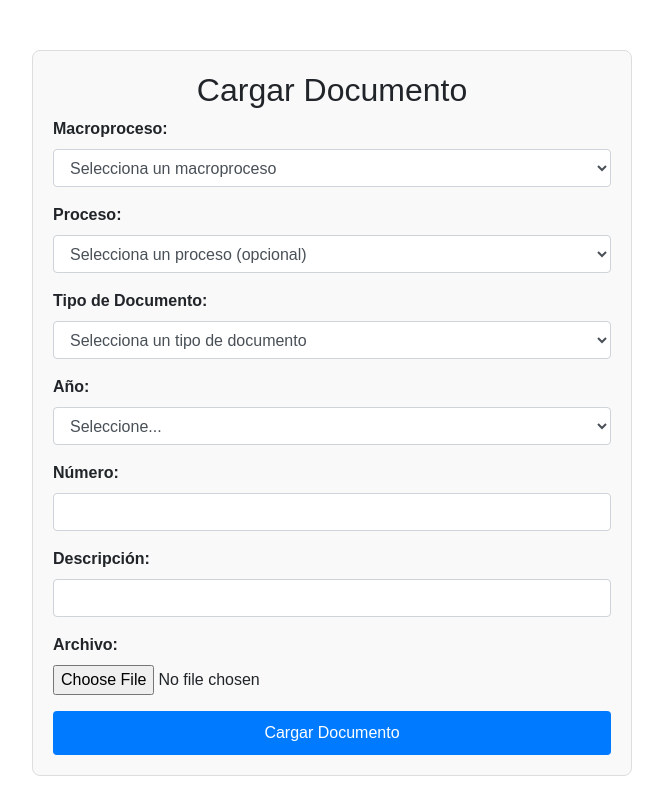
After one commit to DiegoQui1099/Chamba2, a Flask app: page /upload in a window 1280 px wide. The commit adds this page. Shown: the whole page, without its empty margins (308-971 px from the left). Run offline with Flask 3, Linux system fonts and the light colour scheme; the visitor is signed in with stand-in values (Sample User, id 1); data that the repository does not hold is empty; some libraries are stand-ins or nearby versions.

Commit message:
version 1

```diff
--- a/Static/css/styles.css
+++ b/Static/css/styles.css
@@ -207,4 +207,8 @@ h2 {
 
 .pagination button:hover {
     background-color: #ddd;
+<<<<<<< HEAD
 }
+=======
+}
+>>>>>>> c13d68e610af18a076cf63d838ab6ecbefba2f79
--- /dev/null
+++ b/Templates/upload.html
@@ -0,0 +1,135 @@
+<!DOCTYPE html>
+<html lang="es">
+<head>
+    <meta charset="UTF-8">
+    <meta name="viewport" content="width=device-width, initial-scale=1.0">
+    <title>Cargar Documento</title>
+    <link rel="stylesheet" href="https://maxcdn.bootstrapcdn.com/bootstrap/4.5.2/css/bootstrap.min.css">
+    <style>
+        body {
+            font-family: Arial, sans-serif;
+        }
+        #contenedor-formulario {
+            max-width: 600px;
+            margin: auto;
+            padding: 20px;
+            background-color: #f9f9f9;
+            border: 1px solid #ddd;
+            border-radius: 8px;
+            margin-top: 50px;
+        }
+        h2 {
+            text-align: center;
+        }
+        .form-group label {
+            font-weight: bold;
+        }
+        .submit {
+            text-align: center;
+        }
+        .submit input {
+            width: 100%;
+            padding: 10px;
+            background-color: #007bff;
+            color: white;
+            border: none;
+            border-radius: 4px;
+            cursor: pointer;
+        }
+        .submit input:hover {
+            background-color: #0056b3;
+        }
+        .alert {
+            margin-bottom: 20px;
+        }
+        .alert-success {
+            background-color: #d4edda;
+            color: #155724;
+        }
+        .alert-error {
+            background-color: #f8d7da;
+            color: #721c24;
+        }
+    </style>
+</head>
+<body>
+
+<div id="contenedor-formulario">
+    <h2>Cargar Documento</h2>
+
+    <!-- Mensajes de alerta -->
+    {% with messages = get_flashed_messages(with_categories=true) %}
+        {% if messages %}
+            <div class="alert {{ messages[0][0] }}">
+                {{ messages[0][1] }}
+            </div>
+        {% endif %}
+    {% endwith %}
+
+    <form action="{{ url_for('cargar_documento') }}" method="POST" enctype="multipart/form-data">
+        <div class="form-group">
+            <label for="id_mp">Macroproceso:</label><br>
+            <select name="id_mp" id="id_mp" class="form-control">
+                <option value="">Selecciona un macroproceso</option>
+                {% for macroproceso in macroprocesos %}
+                <option value="{{ macroproceso[0] }}">{{ macroproceso[1] }}</option>
+                {% endfor %}
+            </select>
+        </div>
+
+        <div class="form-group">
+            <label for="id_p">Proceso:</label>
+            <select name="id_p" id="id_p" class="form-control">
+                <option value="XXX">Selecciona un proceso (opcional)</option>
+                {% for proceso in procesos %}
+                <option value="{{ proceso[0] }}">{{ proceso[1] }}</option>
+                {% endfor %}
+            </select>
+        </div>
+
+        <div class="form-group">
+            <label for="id_tipo_documento">Tipo de Documento:</label>
+            <select name="id_tipo_documento" id="id_tipo_documento" class="form-control">
+                <option value="">Selecciona un tipo de documento</option>
+                {% for doc in documento %}
+                <option value="{{ doc[0] }}">{{ doc[1] }}</option>
+                {% endfor %}
+            </select>
+        </div>
+
+        <div class="form-group">
+            <label for="anio">Año:</label>
+            <select name="anio" id="anio" class="form-control">
+                <option value="">Seleccione...</option>
+                {% for anio_item in anio %}
+                <option value="{{ anio_item[0] }}">{{ anio_item[0] }}</option>
+                {% endfor %}
+            </select>
+        </div>
+
+        <div class="form-group">
+            <label for="numero">Número:</label>
+            <input type="text" name="numero" id="numero" class="form-control">
+        </div>
+
+        <div class="form-group">
+            <label for="descripcion">Descripción:</label>
+            <input type="text" name="descripcion" id="descripcion" class="form-control">
+        </div>
+
+        <div class="form-group">
+            <label for="file">Archivo:</label>
+            <input type="file" name="file" id="file" class="form-control-file" accept=".pdf,.doc,.docx" required>
+        </div>
+
+        <div class="submit">
+            <input type="submit" value="Cargar Documento">
+        </div>
+    </form>
+</div>
+
+<script src="https://code.jquery.com/jquery-3.5.1.slim.min.js"></script>
+<script src="https://cdn.jsdelivr.net/npm/@popperjs/core@2.9.2/dist/umd/popper.min.js"></script>
+<script src="https://stackpath.bootstrapcdn.com/bootstrap/4.5.2/js/bootstrap.min.js"></script>
+</body>
+</html>
--- a/app.py
+++ b/app.py
@@ -1,11 +1,21 @@
-from flask import Flask, render_template, request, redirect, url_for, abort, send_file
+import datetime
+import hashlib
+import os
+import MySQLdb
+from flask import Flask, flash, render_template, request, redirect, session, url_for, abort, send_file
 from flask_mysqldb import MySQL
 from config import Config
 import io
+import math
+from werkzeug.utils import secure_filename
+from datetime import datetime
 
 app = Flask(__name__)
 app.config.from_object(Config)
-
+app.secret_key = 'tu_clave_secreta_aqui'
+UPLOAD_FOLDER = 'uploads'
+app.config['UPLOAD_FOLDER'] = UPLOAD_FOLDER
+app.config['MAX_CONTENT_LENGTH'] = None
 mysql = MySQL(app)
 
 @app.route('/', methods=['GET', 'POST'])
@@ -114,7 +124,10 @@ def index():
     # Convertir resultados en una lista de diccionarios con 'id' y 'nombre'
     resultados = [{'nombre': row[7], 'documento': row[0], 'macroproceso': row[1], 'proceso': row[2], 'numero': row[3], 'anio': row[4], 'descripcion': row[5], 'peso': round(row[6] / 1024, 2)} for row in resultados]
 
-    return render_template('index.html', page=page, total_pages=total_pages, per_page=per_page, macroprocesos=macroprocesos, procesos=procesos, documento=documento, resultados=resultados, anio=anio)
+    start_page = max(1, page - 4)
+    end_page = min(total_pages, page + 4)
+
+    return render_template('index.html', page=page, total_pages=total_pages, per_page=per_page, macroprocesos=macroprocesos, procesos=procesos, documento=documento, resultados=resultados, anio=anio, start_page=start_page, end_page=end_page)
 
 @app.route('/download/<filename>')
 def download_file(filename):
@@ -145,5 +158,149 @@ def footer():
 def header():
     return render_template('header.html')
 
+# Para el inicio de sesión
+
+# Función para encriptar la contraseña usando SHA-1
+def hash_password_sha1(password):
+    return hashlib.sha1(password.encode()).hexdigest()
+
+# Asegúrate de que el directorio uploads exista
+if not os.path.exists(UPLOAD_FOLDER):
+    os.makedirs(UPLOAD_FOLDER)
+
+# Ruta de inicio de sesión
+@app.route('/login', methods=['GET', 'POST'])
+def login():
+    if request.method == 'POST':
+        username = request.form['username']
+        password = request.form['password']
+
+        cursor = mysql.connection.cursor(MySQLdb.cursors.DictCursor)
+        cursor.execute("SELECT * FROM usuarios WHERE usuario = %s", (username,))
+        user = cursor.fetchone()
+
+        if user and hash_password_sha1(password) == user['pass']:
+            session['loggedin'] = True
+            session['id'] = user['nuip']
+            session['username'] = user['usuario']
+            session['nombres'] = user['nombres']
+            flash('Inicio de sesión exitoso', 'success')
+            return redirect(url_for('upload'))
+        else:
+            flash('Nombre de usuario o contraseña incorrectos', 'danger')
+            return redirect(url_for('login'))
+
+    return render_template('login.html')
+
+# Ruta para cerrar sesión
+@app.route('/logout')
+def logout():
+    session.pop('loggedin', None)
+    session.pop('id', None)
+    session.pop('username', None)
+    session.pop('nombres', None)
+    flash('Sesión cerrada correctamente', 'success')
+    return redirect(url_for('login'))
+
+@app.route('/cargar_documento', methods=['POST'])
+def cargar_documento():
+    if 'file' not in request.files:
+        flash('No se ha seleccionado ningún archivo')
+        return redirect(request.url)
+
+    file = request.files['file']
+    if file.filename == '':
+        flash('No se ha seleccionado ningún archivo')
+        return redirect(request.url)
+
+    if file and allowed_file(file.filename):
+        filename = secure_filename(file.filename)
+        file_path = os.path.join(app.config['UPLOAD_FOLDER'], filename)
+        file.save(file_path)
+
+        # Obtener el peso del archivo
+        peso = os.path.getsize(file_path)
+
+        # Recoger los otros campos del formulario
+        id_mp = request.form.get('id_mp')
+        id_p = request.form.get('id_p')
+        id_tipo_documento = request.form['id_tipo_documento']
+        anio = request.form['anio']
+        numero = request.form['numero']
+        descripcion = request.form['descripcion']
+
+        # Obtener el usuario que subió el archivo y la fecha de subida
+        subido_por = session['username']
+        fecha_subida = datetime.now().strftime('%Y-%m-%d %H:%M:%S')
+
+        cursor = mysql.connection.cursor()
+
+        # Insertar datos en la tabla archivos
+        cursor.execute("""
+            INSERT INTO archivos (nombre, id_tipo_documento, anio, numero, peso, descripcion, subido_por, fecha_subida)
+            VALUES (%s, %s, %s, %s, %s, %s, %s, %s)
+        """, (filename, id_tipo_documento, anio, numero, peso, descripcion, subido_por, fecha_subida))
+
+        # Si se han proporcionado id_mp y id_p, verificar existencia y luego insertar en listado_documentos
+        if id_mp and id_p:
+            # Verificar existencia en la tabla macroprocesos
+            cursor.execute("SELECT COUNT(*) FROM macroprocesos WHERE id_mp = %s", [id_mp])
+            if cursor.fetchone()[0] == 0:
+                flash("El id_mp proporcionado no existe.")
+                mysql.connection.rollback()
+                return redirect(request.url)
+
+            # Verificar existencia en la tabla procesos
+            cursor.execute("SELECT COUNT(*) FROM procesos WHERE id_p = %s AND id_mp = %s", [id_p, id_mp])
+            if cursor.fetchone()[0] == 0:
+                flash("El id_p proporcionado no existe o no está relacionado con el id_mp dado.")
+                mysql.connection.rollback()
+                return redirect(request.url)
+
+            # Si ambos existen, insertar en listado_documentos
+            cursor.execute("""
+                INSERT INTO listado_documentos (nombre, id_mp, id_p)
+                VALUES (%s, %s, %s)
+            """, (filename, id_mp, id_p))
+
+        mysql.connection.commit()
+        cursor.close()
+
+        flash('Documento subido y guardado exitosamente')
+        return redirect(url_for('upload'))
+    else:
+        flash('Tipo de archivo no permitido')
+        return redirect(request.url)
+
+
+@app.route('/upload', methods=['GET'])
+def upload():
+    if 'loggedin' not in session:
+        flash('Debe iniciar sesión para acceder a esta página')
+        return redirect(url_for('login'))
+
+    cursor = mysql.connection.cursor()
+    # Datos para los selectores
+    cursor = mysql.connection.cursor()
+    cursor.execute("SELECT id_mp, descripcion FROM macroprocesos")
+    macroprocesos = cursor.fetchall()
+
+    cursor.execute("SELECT id_p, descripcion FROM procesos")
+    procesos = cursor.fetchall()
+
+    cursor.execute("SELECT id, descripcion FROM tipo_documento")
+    documento = cursor.fetchall()
+
+    cursor.execute("SELECT DISTINCT anio FROM archivos ORDER BY anio DESC")
+    anio = cursor.fetchall()
+
+    cursor.close()
+
+    return render_template('upload.html', macroprocesos=macroprocesos, procesos=procesos, documento=documento, anio=anio)
+
+
+def allowed_file(filename):
+    return '.' in filename and filename.rsplit('.', 1)[1].lower() in app.config['ALLOWED_EXTENSIONS']
+
 if __name__ == '__main__':
     app.run(debug=app.config['DEBUG'], port=app.config['PORT'])
```
Also changed, not shown: Static/js/form.js (+6 -13 lines), Templates/index.html (+52 -14 lines), Templates/login.html (added, +127 -0 lines), config.py (+7 -3 lines), 13 other files.
